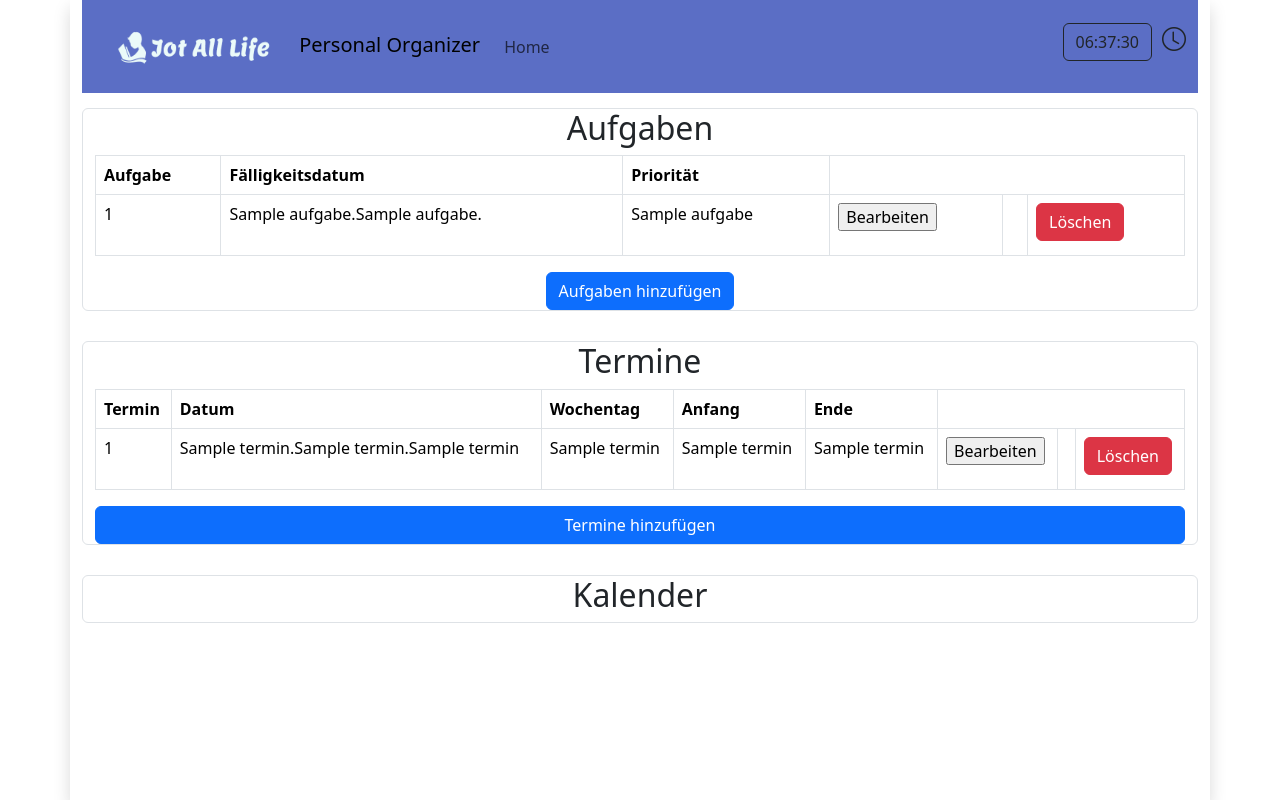
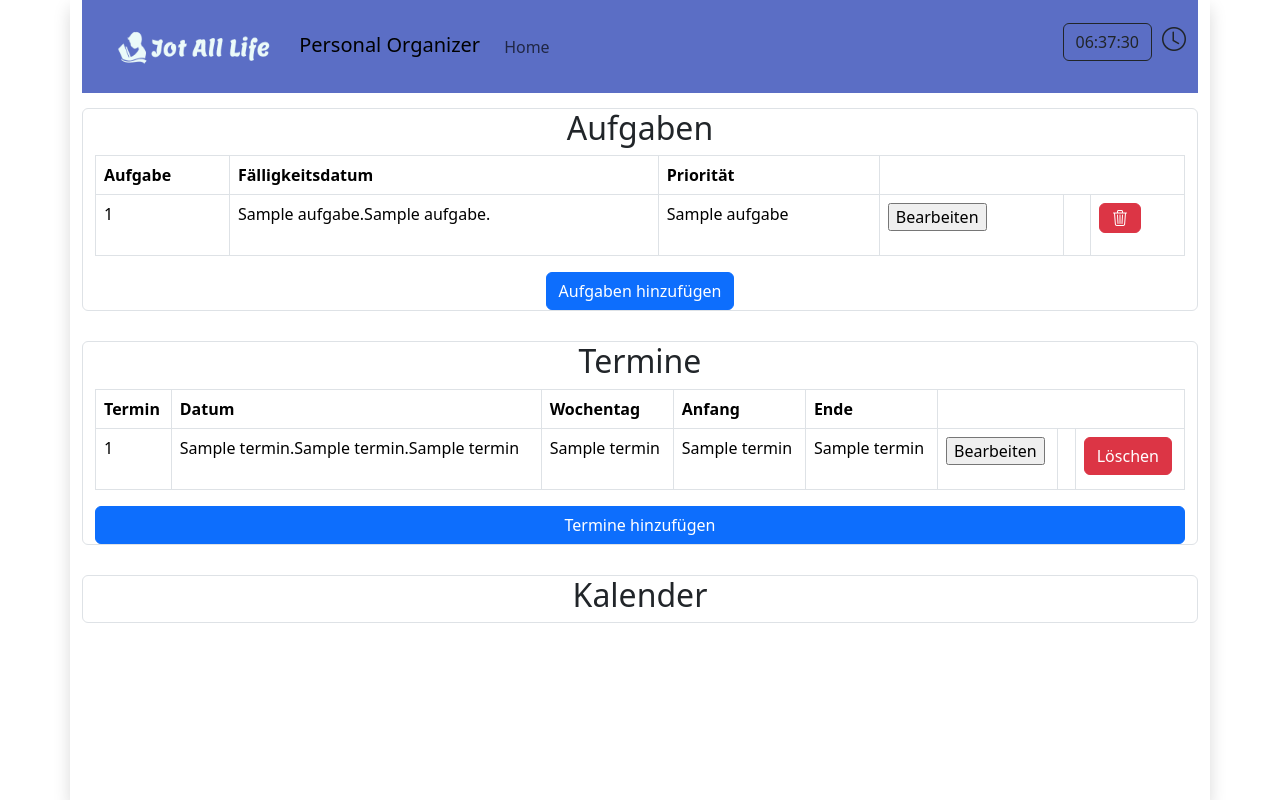
Before and after one commit to LeonardK2020/Klausurersatzleistung, a Flask app: template templates/index.html in a window 1280 px wide. Run offline with Flask 3, Linux system fonts and the light colour scheme; the template is opened without the code that fills it: most values are stand-ins (such as "Sample title", 1, 10 or a date in 2020); some libraries are stand-ins or nearby versions.

Commit message:
index teste

```diff
--- a/templates/index.html
+++ b/templates/index.html
@@ -7,8 +7,8 @@
     </head>
 
 
-    <body class="container shadow" onLoad="uhrzeit();">
-        <nav class="navbar sticky-top navbar-expand-lg" style="background-color: #5B6EC5;">
+    <body class="container shadow" style="background-color: rgba(255, 255, 255, 0.671)" onLoad="uhrzeit();">
+        <nav id="nav" class="navbar sticky-top navbar-expand-lg" style="background-color: #5B6EC5;">
             <div class="container-fluid">
               <a class="navbar-brand">
                 <img src="{{ url_for('static', filename= 'files/logoq2.PNG') }}" alt="Bootstrap" width="200" height="50">
@@ -36,6 +36,7 @@
                  {%for aufgabe in aufgaben%}
                     {% if aufgabe[3] == "Hoch" %}
                         <tr style="background-color: red;">
+
                     {% elif aufgabe[3] == "Mittel" %}
                         <tr style="background-color: yellow;">
                     {% elif aufgabe[3] == "Niedrig" %}
@@ -53,7 +54,7 @@
 
                         <td>
                         <form action="" method="post">
-                            <td><a href="/remove_aufgabe/{{aufgabe[4]}}" class="btn btn-danger">Löschen</a></td>
+                            <td><a href="/remove_aufgabe/{{aufgabe[4]}}" class="btn btn-danger bi bi-trash3"></a></td>
                         </form>
                         </td>
                     </tr>
```
Also changed, not shown: static/css/index.css (line endings or trailing spaces).
